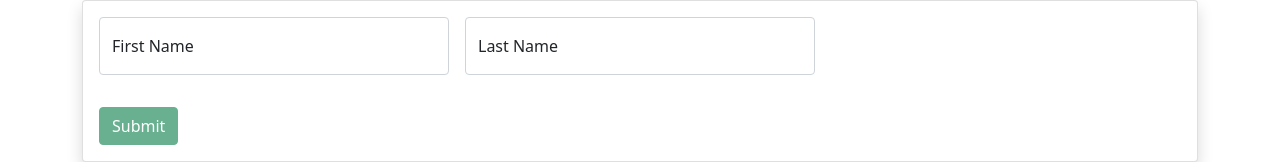
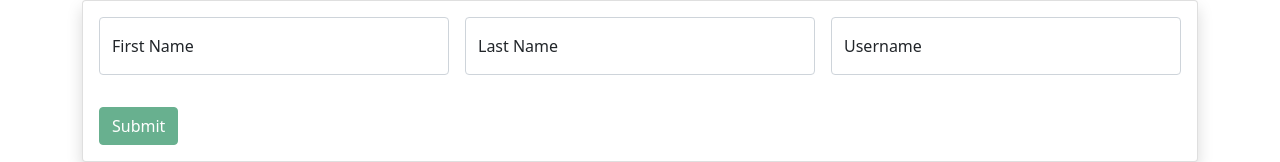
Before and after one commit to Miraz-Uddin/Fullstack-React-boot-camp-batch-03, a React (Vite) app in the folder Tasks/Day-16/: page / in a window 1280 px wide. Shown: the top 162 px of the page. Built offline with nearby package versions, Linux system fonts and the light colour scheme.

Commit message:
Username Field Added

```diff
--- a/Tasks/Day-16/src/App.css
+++ b/Tasks/Day-16/src/App.css
@@ -90,6 +90,31 @@ li::marker {
     z-index: 5;
     padding: 10px 69px;
     transition: all linear .3s;
+    pointer-events: none;
+}
+
+@media (max-width: 1399.98px) {
+    .suggestions {
+        padding: 10px 0 10px 35px;
+    }
+}
+
+@media (max-width: 1199.98px) {
+    .suggestions {
+        padding: 10px 0 10px 35px;
+    }
+}
+
+@media (max-width: 991.98px) {
+    .suggestions {
+        padding: 10px 0 10px 35px;
+    }
+}
+
+@media (max-width: 767.98px) {
+    .suggestions {
+        padding: 10px 69px;
+    }
 }
 
 .suggestions.display-errors {
--- a/Tasks/Day-16/src/components/Home.jsx
+++ b/Tasks/Day-16/src/components/Home.jsx
@@ -5,27 +5,31 @@ import errorUpdate from "../utils/errorUpdate";
 const userInitialInfo = {
   firstName: "",
   lastName: "",
+  username: "",
 };
 const userInitialnfoErrors = {
   firstNameError: "",
   lastNameError: "",
+  usernameError: "",
 };
 
 export default function Home() {
   const firstNameRef = useRef(null);
   const lastNameRef = useRef(null);
+  const usernameRef = useRef(null);
   const [userInfo, setUserInfo] = useState(userInitialInfo);
   const [userInfoErrors, setUserInfoErrors] = useState(userInitialnfoErrors);
   const [formSubmitBtnActive, setFormSubmitBtnActive] = useState(false);
   const [isErrorShow, setErrorShow] = useState(null);
 
   const handleChange = (e) => {
-    if (document.activeElement === firstNameRef.current) {
+    if (document.activeElement === firstNameRef.current)
       setErrorShow({ firstNameErrorShow: true });
-    }
-    if (document.activeElement === lastNameRef.current) {
+    if (document.activeElement === lastNameRef.current)
       setErrorShow({ lastNameErrorShow: true });
-    }
+    if (document.activeElement === usernameRef.current)
+      setErrorShow({ usernameErrorShow: true });
+
     const label = e.target.nextElementSibling.innerHTML;
     const key = e.target.name;
     const val = e.target.value;
@@ -35,12 +39,12 @@ export default function Home() {
         [key]: val,
       };
     });
-    if (key == "firstName") {
+    if (key == "firstName")
       errorUpdate(setUserInfoErrors, "nameValidate", key, val, label);
-    }
-    if (key == "lastName") {
+    if (key == "lastName")
       errorUpdate(setUserInfoErrors, "nameValidate", key, val, label);
-    }
+    if (key == "username")
+      errorUpdate(setUserInfoErrors, "usernameValidate", key, val, label);
   };
   const handleSubmit = (e) => {
     e.preventDefault();
@@ -48,8 +52,8 @@ export default function Home() {
     console.log(userInfo);
   };
 
-  const { firstName, lastName } = userInfo;
-  const { firstNameError, lastNameError } = userInfoErrors;
+  const { firstName, lastName, username } = userInfo;
+  const { firstNameError, lastNameError, usernameError } = userInfoErrors;
 
   useEffect(() => {
     let checkErrorsArr = [];
@@ -98,6 +102,19 @@ export default function Home() {
                       setErrorShow={setErrorShow}
                     />
                   </div>
+                  <div className="col-md-6 col-lg-4">
+                    <GeneralInput
+                      label="Username"
+                      reference={usernameRef}
+                      type="text"
+                      name="username"
+                      value={username}
+                      func={handleChange}
+                      errorVal={usernameError}
+                      isErrorShow={isErrorShow}
+                      setErrorShow={setErrorShow}
+                    />
+                  </div>
                   <div className="col-12">
                     <button
                       type="submit"
--- a/Tasks/Day-16/src/utils/errorUpdate.js
+++ b/Tasks/Day-16/src/utils/errorUpdate.js
@@ -1,4 +1,5 @@
 import nameValidation from "./nameValidation";
+import usernameValidation from "./userNameValidation";
 export default function errorUpdate(
   errorUpdater,
   caseType,
@@ -13,7 +14,7 @@ export default function errorUpdate(
     { name: "Length Must be Greater than 3", type: "invalid" },
     { name: "Length Must Not be Greater than 255", type: "invalid" },
   ];
-  const userNameValidationConditions = [
+  const usernameValidationConditions = [
     { name: `${caseName} can not be Empty`, type: "invalid" },
     { name: "Space is Not Allowed", type: "invalid" },
   ];
@@ -30,6 +31,17 @@ export default function errorUpdate(
           ),
         };
       });
+    case "usernameValidate":
+      return errorUpdater((prev) => {
+        return {
+          ...prev,
+          [key + "Error"]: usernameValidation(
+            value,
+            caseName,
+            usernameValidationConditions
+          ),
+        };
+      });
 
     default:
       return errorUpdater((prev) => prev);
--- a/Tasks/Day-16/src/utils/userNameValidation.js
+++ b/Tasks/Day-16/src/utils/userNameValidation.js
@@ -1,9 +1,13 @@
-export default function nameValidation(value, name, nameValidationConditions) {
-  console.log(value, name, nameValidationConditions);
+export default function usernameValidation(
+  value,
+  name,
+  usernameValidationConditions
+) {
+  console.log(value, name, usernameValidationConditions);
   const errors = [];
-  nameValidationConditions[0].type = value != "" ? "valid" : "invalid";
-  nameValidationConditions[1].type = /^[\S]+$/.test(value)
+  usernameValidationConditions[0].type = value != "" ? "valid" : "invalid";
+  usernameValidationConditions[1].type = /^[\S]+$/.test(value)
     ? "valid"
     : "invalid";
-  return nameValidationConditions;
+  return usernameValidationConditions;
 }
```
